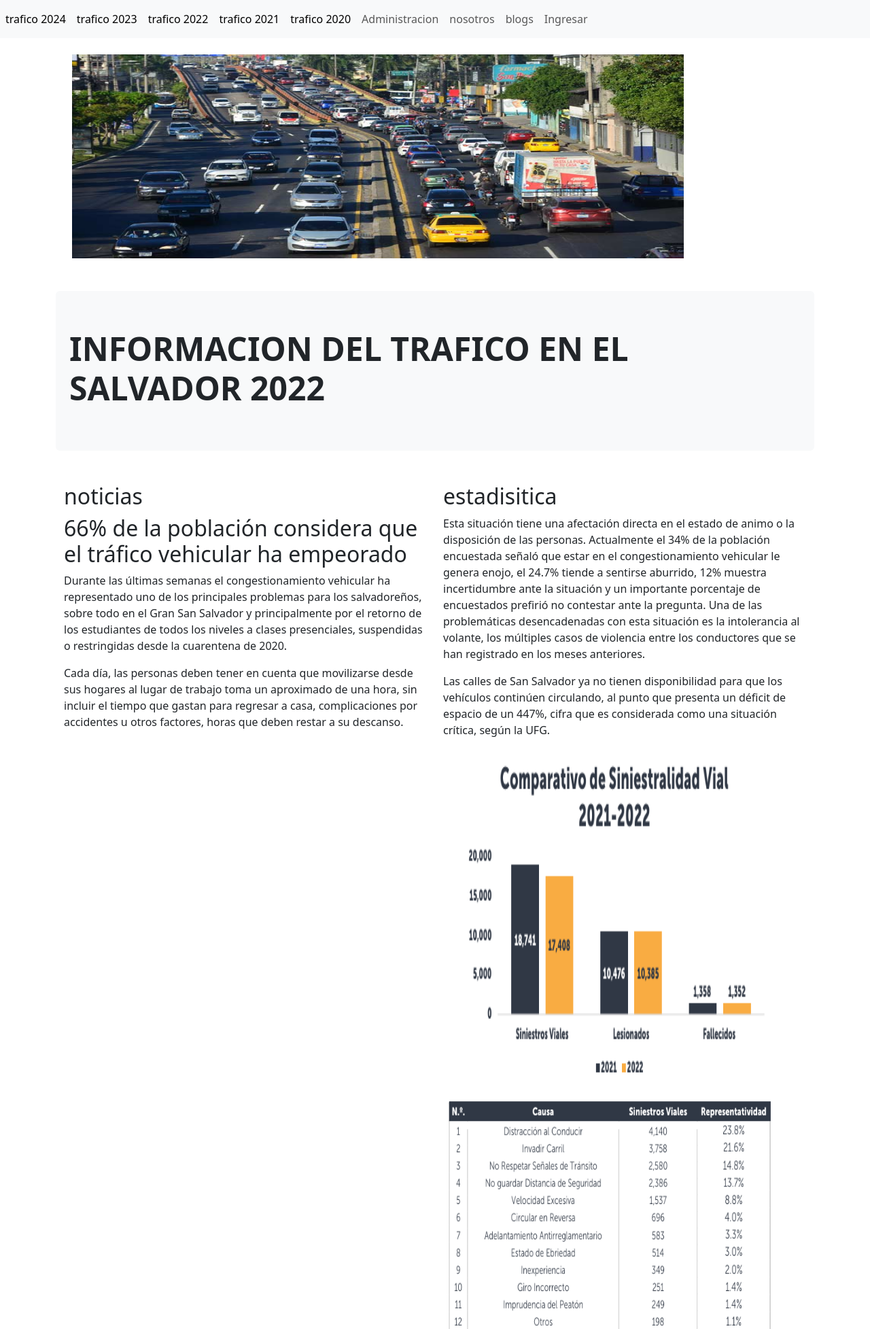
After one commit to LuisVasquezVM15037/Django, a Django app: page /tra2022 in a window 1280 px wide. The commit adds this page. Shown: the top 1955 px of the page at 68% size. Run offline with Django 5.2, Linux system fonts and the light colour scheme; some libraries are stand-ins or nearby versions.

Commit message:
trafico 2022

```diff
--- a/informacion/templates/base.html
+++ b/informacion/templates/base.html
@@ -26,7 +26,7 @@
     <div class="nav navbar-nav">
         <a class="nav-item nav-link active" href="{% url 'inicio'  %}" aria-current="page">trafico 2024 </a>
         <a class="nav-item nav-link active" href="{% url 'tra2023'  %}" aria-current="page">trafico 2023 </a>
-        <a class="nav-item nav-link active" href="{% url 'inicio'  %}" aria-current="page">trafico 2022 </a>
+        <a class="nav-item nav-link active" href="{% url 'tra2022'  %}" aria-current="page">trafico 2022 </a>
         <a class="nav-item nav-link active" href="{% url 'inicio'  %}" aria-current="page">trafico 2021 </a>
         <a class="nav-item nav-link active" href="{% url 'inicio'  %}" aria-current="page">trafico 2020 </a>
         <a class="nav-item nav-link" href="{% url 'inicio2'  %}">Administracion</a>
--- /dev/null
+++ b/informacion/templates/paginaweb/tra2022.html
@@ -0,0 +1,78 @@
+{% extends "base.html" %}
+{% block titulo %} trafico 2022 {% endblock %}
+{% block contenido %}
+
+
+<div class="p-4 mb-4  rounded-3">
+
+<img src=" static/images/tra3.jpg " alt="Mi " width="900" height="300px" />
+
+</div>
+
+<div class="p-2 mb-3 bg-light rounded-2">
+    <div class="container-fluid py-5">
+      <h1 class="display-5 fw-bold">
+        INFORMACION DEL TRAFICO EN EL SALVADOR 2022
+    </div>
+  </div>
+
+  <main class="container my-5">
+      <section class="row">
+
+        <div class="col-md-6">
+          <h2>noticias</h2>
+          <h2>66% de la población considera que el tráfico vehicular ha empeorado</h2>
+          <p>Durante las últimas semanas el congestionamiento vehicular ha representado uno de los principales problemas para los salvadoreños, sobre todo en el Gran San Salvador y principalmente por el retorno de los estudiantes de todos los niveles a clases presenciales, suspendidas o restringidas desde la cuarentena de 2020.</p>
+          <P>Cada día, las personas deben tener en cuenta que movilizarse desde sus hogares al lugar de trabajo toma un aproximado de una hora, sin incluir el tiempo que gastan para regresar a casa, complicaciones por accidentes u otros factores, horas que deben restar a su descanso.</p>
+          <P></p>
+          <P></p>
+
+
+
+          <p id="output"></p>
+        </div>
+
+          <div class="col-md-6">
+           <h2>estadisitica</h2>
+           <p>Esta situación tiene una afectación directa en el estado de animo o la disposición de las personas. Actualmente el 34% de la población encuestada señaló que estar en el congestionamiento vehicular le genera enojo, el 24.7% tiende a sentirse aburrido, 12% muestra incertidumbre ante la situación y un importante porcentaje de encuestados prefirió no contestar ante la pregunta. Una de las problemáticas desencadenadas con esta situación es la intolerancia al volante, los múltiples casos de violencia entre los conductores que se han registrado en los meses anteriores.   </p>
+           <p>Las calles de San Salvador ya no tienen disponibilidad para que los vehículos continúen circulando, al punto que presenta un déficit de espacio de un 447%, cifra que es considerada como una situación crítica, según la UFG.</p>
+
+           <img src=" static/images/2022-1.png " alt="Mi " width="500" height="500" />
+           <img src=" static/images/2022-2.png " alt="Mi " width="500" height="500" />
+           <img src=" static/images/2022-3.png " alt="Mi " width="500" height="500" />
+           </div>
+
+  <a  href="https://www.transparencia.gob.sv/system/documents/documents/000/530/525/original/Informe-Anual-de-Siniestralidad-Vial-en-El-Salvador-2022.pdf?1680198277#:~:text=La%20tasa%20de%20siniestralidad%20vial,14.1%25%20con%20respecto%20a%202021.&text=La%20tasa%20de%20fatalidad%20por,7.9%25%20con%20respecto%20a%202021.&text=El%20parque%20vehicular%2C%20en%202022,8.45%20con%20respecto%20a%202021.">mas informacion</a>
+      </section>
+    </main>
+
+
+  <footer class="bg-light py-3">
+    <div class="container">
+      <p class="text-center mb-0">
+        &copy; Mi Página. Todos los derechos reservados.
+      </p>
+    </div>
+  </footer>
+
+
+
+
+
+
+
+
+
+
+
+
+
+
+
+
+
+
+
+
+
+{% endblock %}
--- a/informacion/urls.py
+++ b/informacion/urls.py
@@ -10,6 +10,8 @@ urlpatterns = [
     path('inicio2',views.inicio2, name='inicio2'),
     #aqui van las demas 2023,2022,2021,2020
     path('tra2023',views.tra2023, name='tra2023'),
+    path('tra2022',views.tra2022, name='tra2022'),
+
 
 
     path('nosotros',views.nosotros, name='nosotros'),
--- a/informacion/views.py
+++ b/informacion/views.py
@@ -17,6 +17,22 @@ def inicio2(request):
 def tra2023(request):
     return render(request, 'paginaweb/tra2023.html')
 
+def tra2022(request):
+    return render(request, 'paginaweb/tra2022.html')
+
+
+
+
+
+
+
+
+
+
+
+
+
+
 def nosotros(request):
     return render(request, 'paginaweb/nosotros.html')
 
```
Also changed, not shown: informacion/static/images/2022-1.png (added), informacion/static/images/2022-2.png (added), informacion/static/images/2022-3.png (added), informacion/static/images/tra3.jpg (added).
